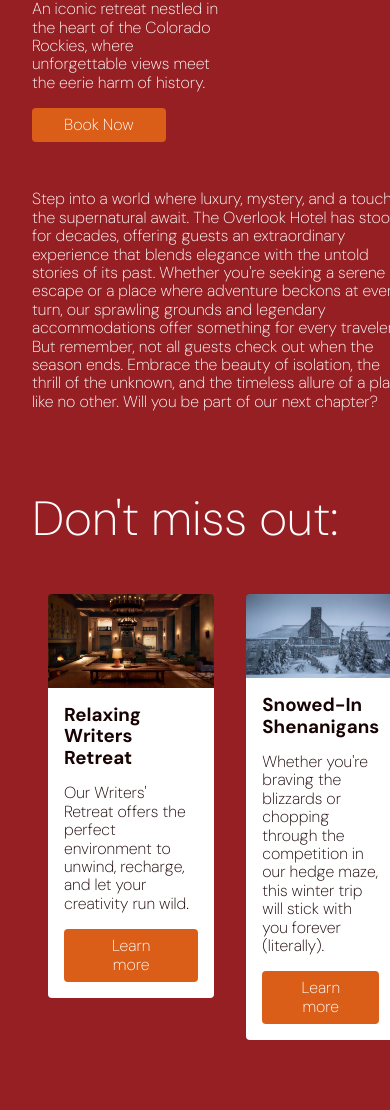
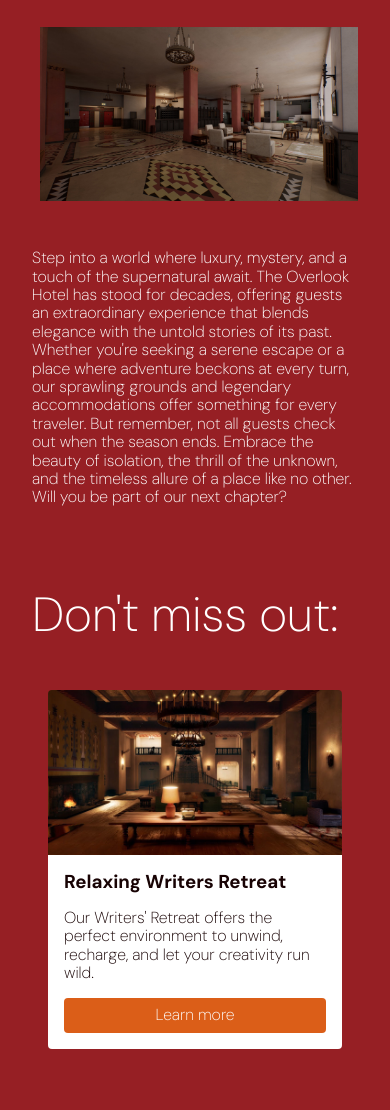
Before and after one commit to cd-javier/restaurant-page, a website built with webpack: page src/template.html in a window 390 px wide. Shown: the part 583-1693 px from the top of the page. Built offline with nearby package versions, Linux system fonts and the light colour scheme.

Commit message:
Make responsive

```diff
--- a/src/styles.css
+++ b/src/styles.css
@@ -37,6 +37,7 @@
 header h1,
 header p {
   margin: 0;
+  text-align: center;
 }
 
 header nav {
@@ -92,6 +93,10 @@
   width: 100%;
 }
 
+.hero-img {
+  padding-left:0.5rem;
+}
+
 .two-col {
   grid-column-end: span 2;
 }
@@ -107,6 +112,11 @@
 }
 
 .card-body {
+  flex: 1;
+
+  display: flex;
+  flex-direction: column;
+
   background-color: white;
   padding: 1rem;
   border-radius: 0 0 4px 4px;
@@ -114,6 +124,10 @@
 
 .card-body h3 {
   margin: 0;
+}
+
+.card-body p {
+  flex: 1;
 }
 
 .card-body button {
@@ -130,3 +144,15 @@
   margin: 0.5rem;
   text-align: center;
 }
+
+
+@media only screen and (max-width: 769px) {
+  #content {
+    grid-template-columns: 1fr;
+  }
+
+  .two-col {
+    grid-column-end: auto;
+  }
+
+}
```
